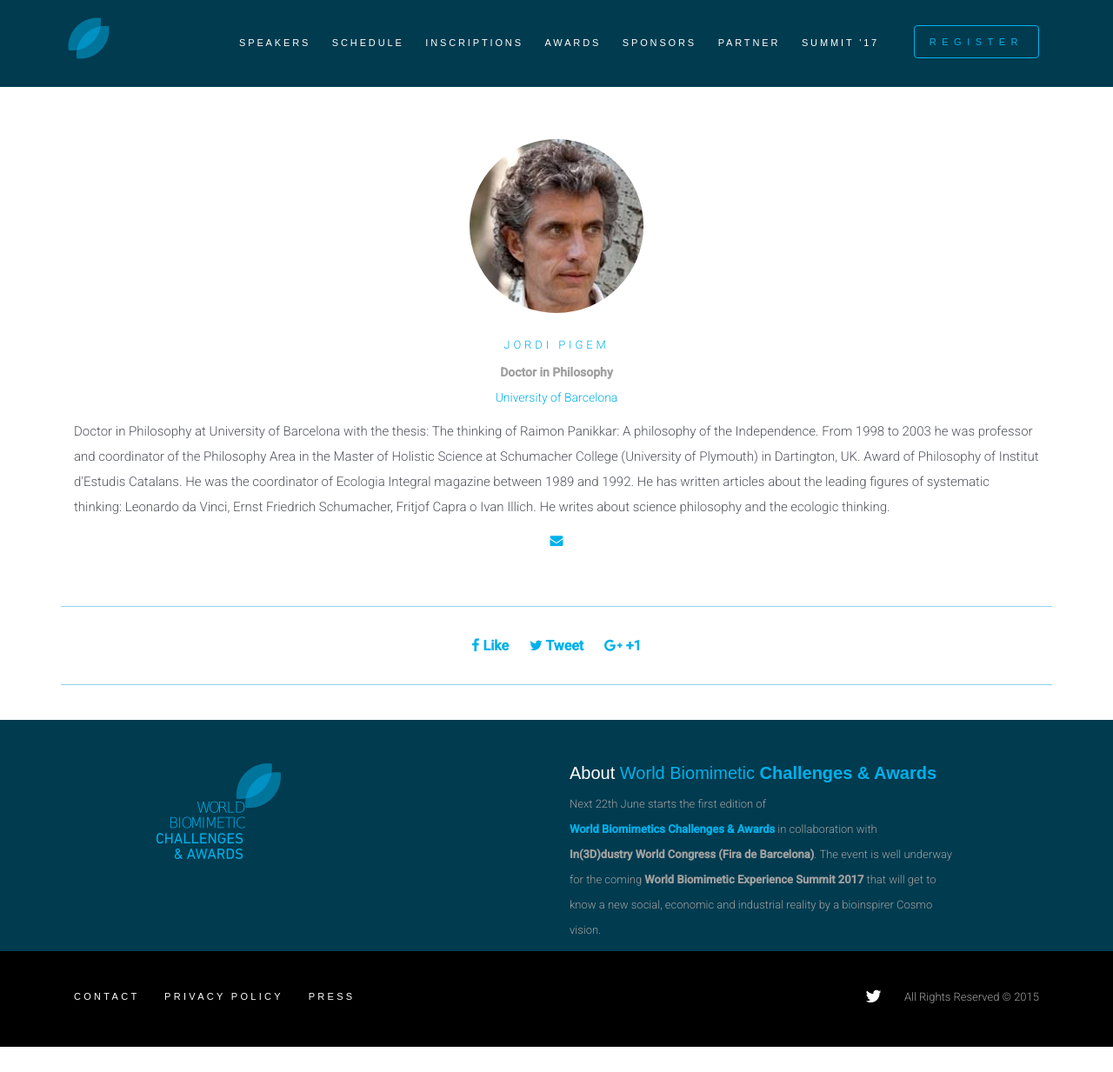
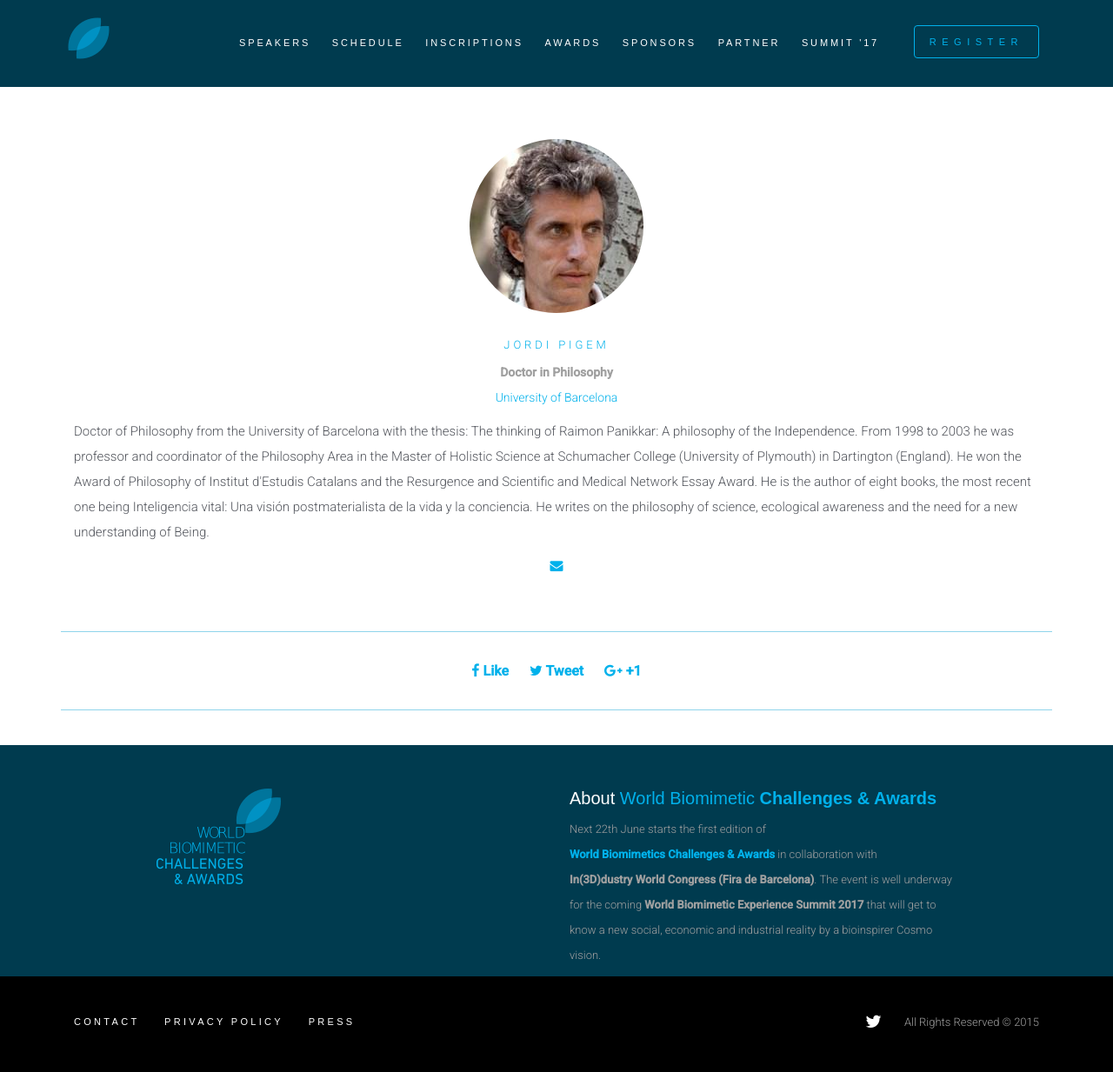
Before and after one commit to BiomimeticChallenges/biomimeticchallenges.github.io, a Jekyll site: the page built from _posts/2016-03-11-jordi-pigem.md, in a window 1280 px wide and 1233 px high. Shown: the whole window at 87% size. Built offline with Jekyll 4.4.1, drawn with Linux system fonts in a browser that asks for light colours; nearby versions of some CDN libraries; some web fonts are replaced; library files that are not in the unit come from our copies.

Commit message:
Actualitzat el cv jordi pigem.

```diff
--- a/_data/advisors.yml
+++ b/_data/advisors.yml
@@ -26,7 +26,7 @@
   name: "Jordi Pigem"
   sameAs: "http://www.ub.edu/masterae/staff-item/jordi-pigem/"
   permalink: /advisors/2016/03/11/jordi-pigem/
-  description: "Doctor  in Philosophy at University of Barcelona with the thesis: The thinking of Raimon Panikkar: A philosophy of the Independence. From 1998 to  2003  he was professor and coordinator of the Philosophy Area in the Master of Holistic Science at Schumacher College (University of Plymouth) in Dartington, UK.  Award of Philosophy of Institut d'Estudis Catalans.  He was the coordinator of Ecologia Integral magazine between 1989 and 1992. He has written articles about the leading figures of systematic thinking: Leonardo da Vinci,  Ernst Friedrich Schumacher,  Fritjof Capra o Ivan Illich.  He writes about science philosophy and the ecologic thinking."
+  description: "Doctor of Philosophy from the University of Barcelona with the thesis: The thinking of Raimon Panikkar: A philosophy of the Independence. From 1998 to  2003 he was professor and coordinator of the Philosophy Area in the Master of Holistic Science at Schumacher College (University of Plymouth) in Dartington (England). He won the Award of Philosophy of Institut d'Estudis Catalans and the Resurgence and Scientific and Medical Network Essay Award. He is the author of eight books, the most recent one being Inteligencia vital: Una visión postmaterialista de la vida y la conciencia. He writes on the philosophy of science, ecological awareness and the need for a new understanding of Being."
   id: 01
 - context: "http://schema.org"
   type: "Person"
```
